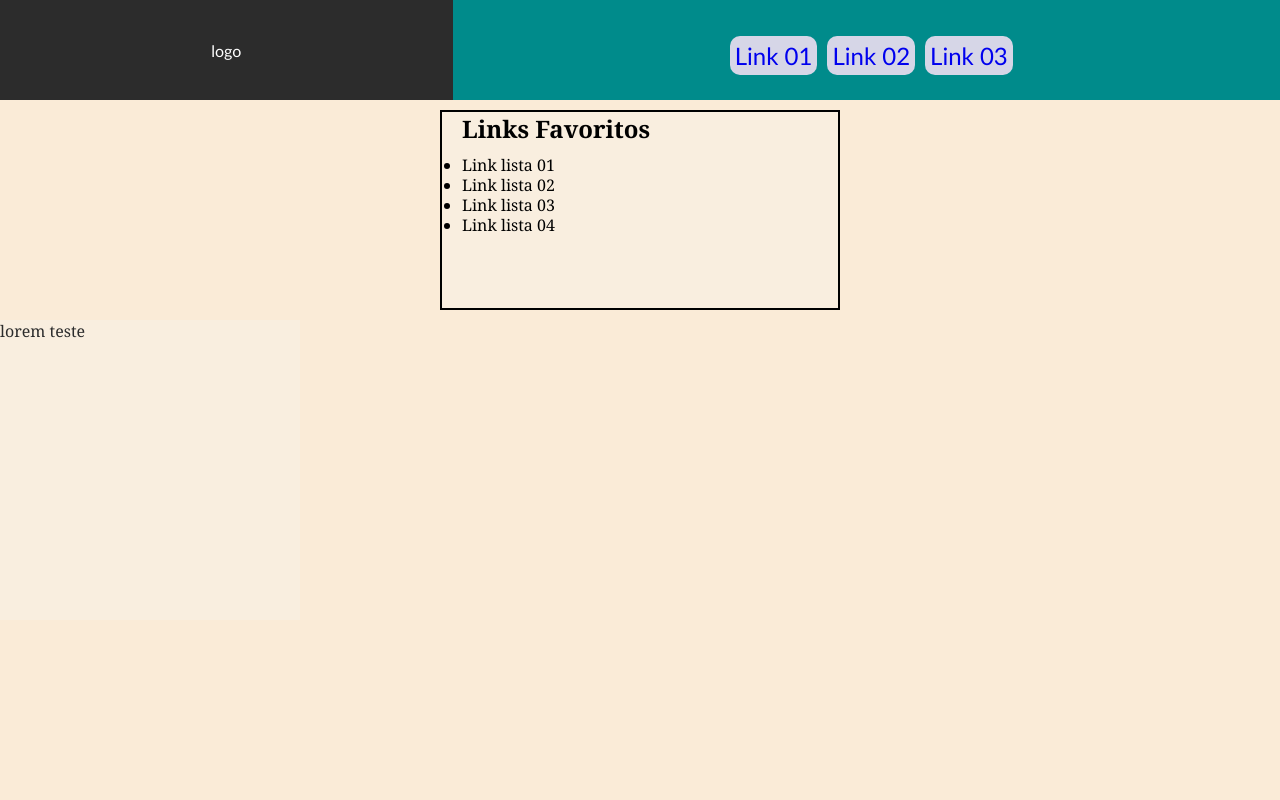
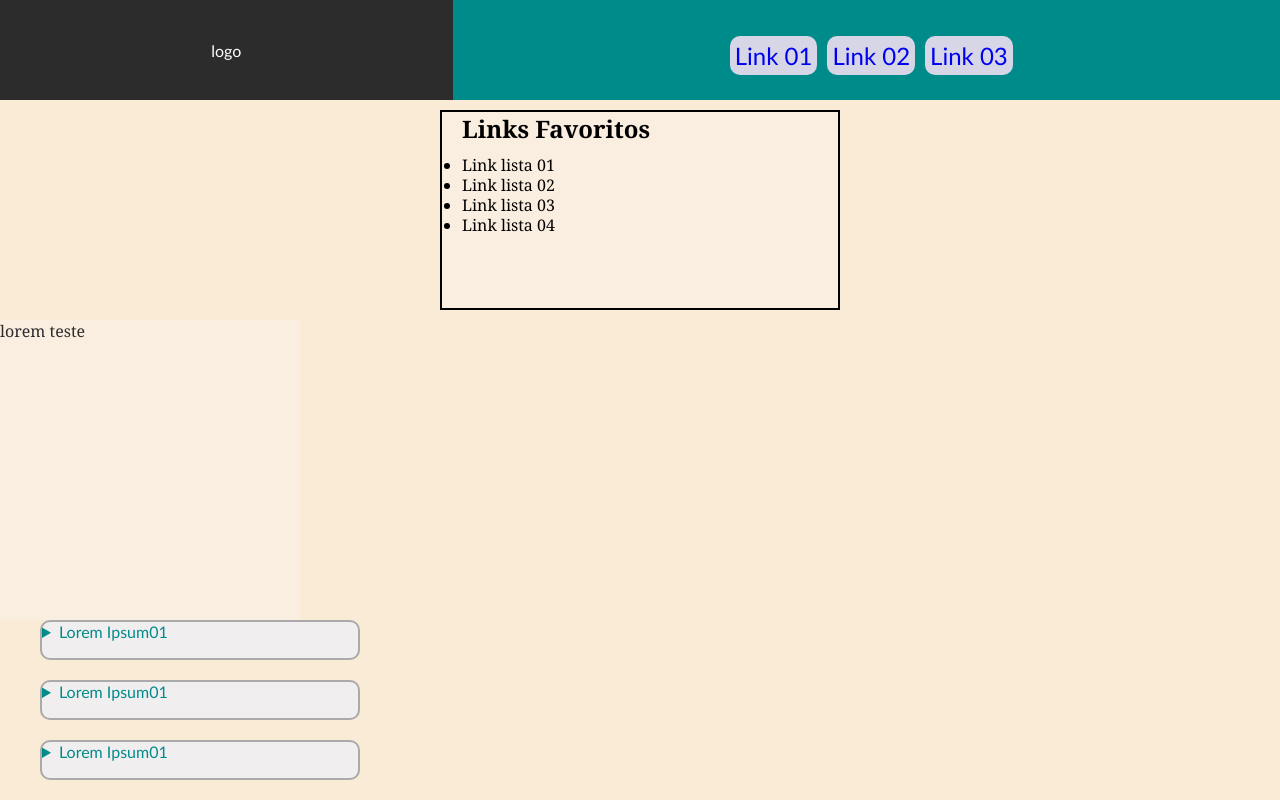
Before and after one commit to MariaClaraCortez/display, a website: page index.html in a window 1280 px wide. Drawn offline with Linux system fonts and the light colour scheme.

Commit message:
testando como funciona o sumario

```diff
--- a/index.html
+++ b/index.html
@@ -41,5 +41,26 @@
         <p>lorem teste</p>
     </section>
 
+    <section class="sumario">
+        <details>
+            <summary>
+                Lorem Ipsum01
+            </summary>
+            <p>Lorem, ipsum dolor sit amet consectetur adipisicing elit. Eveniet aliquam error ratione animi voluptatibus corrupti. Quis, deserunt optio quaerat quas voluptate delectus aliquam quibusdam voluptatum facere! Expedita praesentium dolore necessitatibus.</p>
+        </details>
+        <details>
+            <summary>
+                Lorem Ipsum01
+            </summary>
+            <p>Lorem, ipsum dolor sit amet consectetur adipisicing elit. Eveniet aliquam error ratione animi voluptatibus corrupti. Quis, deserunt optio quaerat quas voluptate delectus aliquam quibusdam voluptatum facere! Expedita praesentium dolore necessitatibus.</p>
+        </details>
+        <details>
+            <summary>
+                Lorem Ipsum01
+            </summary>
+            <p>Lorem, ipsum dolor sit amet consectetur adipisicing elit. Eveniet aliquam error ratione animi voluptatibus corrupti. Quis, deserunt optio quaerat quas voluptate delectus aliquam quibusdam voluptatum facere! Expedita praesentium dolore necessitatibus.</p>
+        </details>
+    </section>
+
 </body>
 </html>
--- a/style.css
+++ b/style.css
@@ -111,6 +111,30 @@
     line-height: 20px;
 }
 
+.sumario details{
+
+    width: 50%;
+    margin-left: 40px;
+    border-radius: 10px;
+    margin-bottom: 20px;
+}
+
+.sumario summary{
+    border: 2px solid #aaa;
+    background: #f0eeee;
+    border-radius: 10px;
+    color: darkcyan;
+    width: 50%;
+    height: 40px;
+
+}
+
+.sumario p{
+    color: #2c2c2c;
+    line-height: 20px;
+    width: 50%;
+}
+
 
 /* display none: nao aparece na tela
    display in-line: elementos em linhas, não aceita largura e altura (ocupa apenas seu espaço)
```
